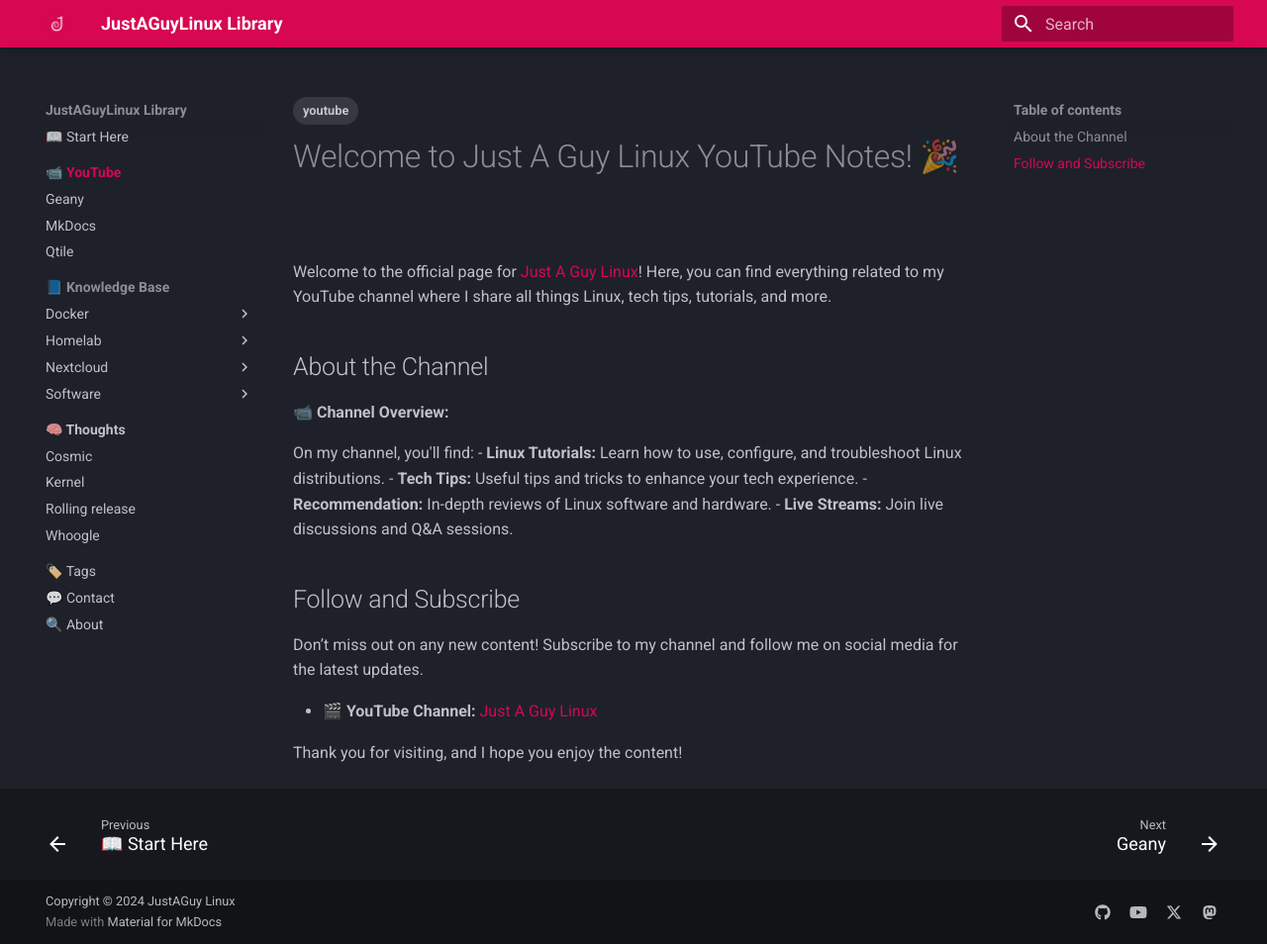
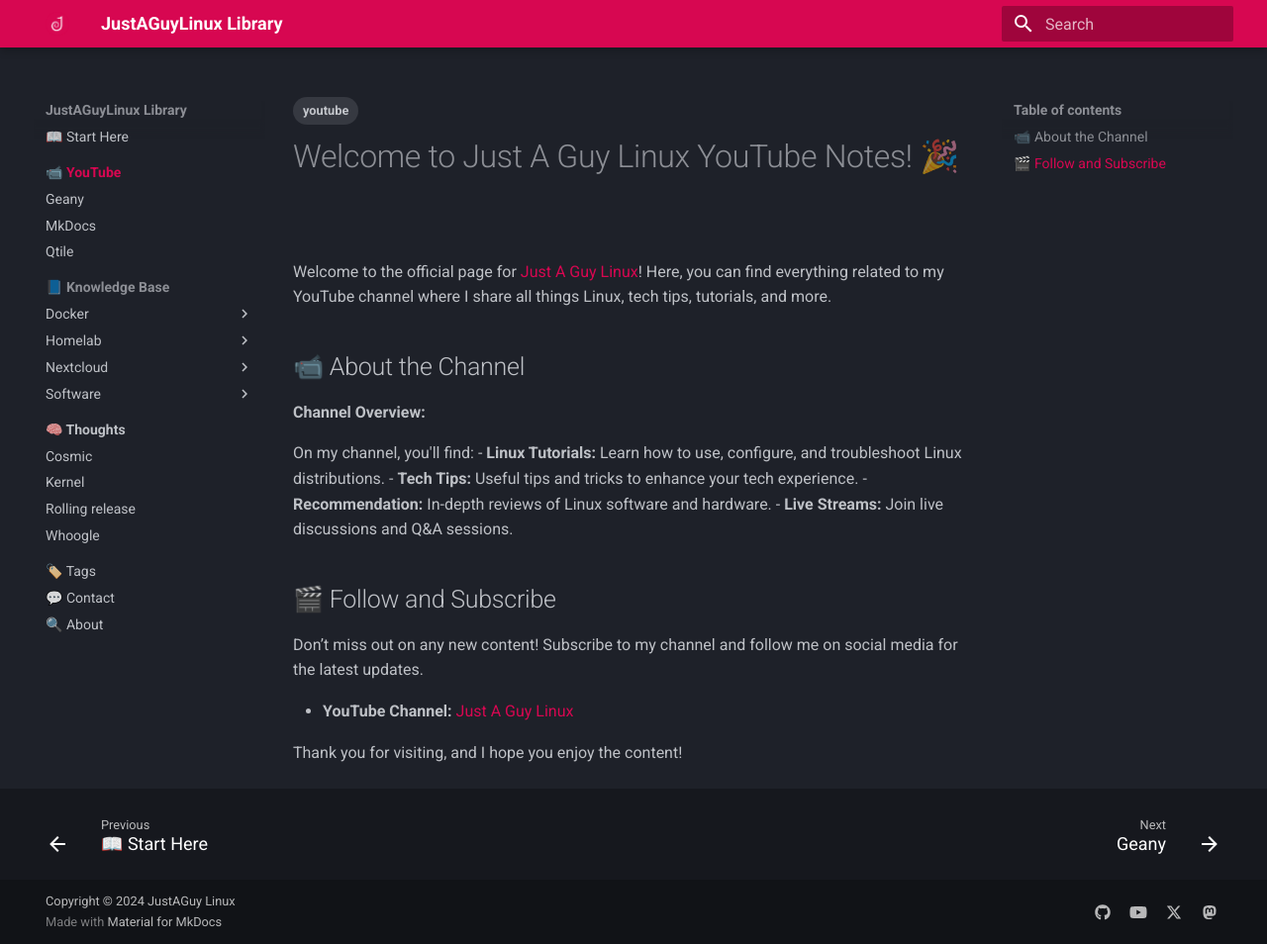
Before and after one commit to drewgrif/jagmkdocs, an MkDocs documentation site: the page built from docs/youtube/index.md, in a window 1280 px wide and 954 px high. Shown: the whole window at 99% size. Built offline with MkDocs 1.6.1 and Material for MkDocs 9.7.7, drawn with Linux system fonts in a browser that asks for light colours.

```diff
--- a/docs/youtube/index.md
+++ b/docs/youtube/index.md
@@ -7,9 +7,9 @@ tags:
 
 Welcome to the official page for [Just A Guy Linux](https://youtube.com/justaguylinux)! Here, you can find everything related to my YouTube channel where I share all things Linux, tech tips, tutorials, and more.
 
-## About the Channel
+## 📹 About the Channel
 
-📹 **Channel Overview:**
+ **Channel Overview:**
 
 On my channel, you'll find:
 - **Linux Tutorials:** Learn how to use, configure, and troubleshoot Linux distributions.
@@ -17,10 +17,10 @@ On my channel, you'll find:
 - **Recommendation:** In-depth reviews of Linux software and hardware.
 - **Live Streams:** Join live discussions and Q&A sessions.
 
-## Follow and Subscribe
+## 🎬 Follow and Subscribe
 
 Don’t miss out on any new content! Subscribe to my channel and follow me on social media for the latest updates.
 
-- 🎬 **YouTube Channel:** [Just A Guy Linux](https://youtube.com/justaguylinux)
+- **YouTube Channel:** [Just A Guy Linux](https://youtube.com/justaguylinux)
 
 Thank you for visiting, and I hope you enjoy the content!
```
